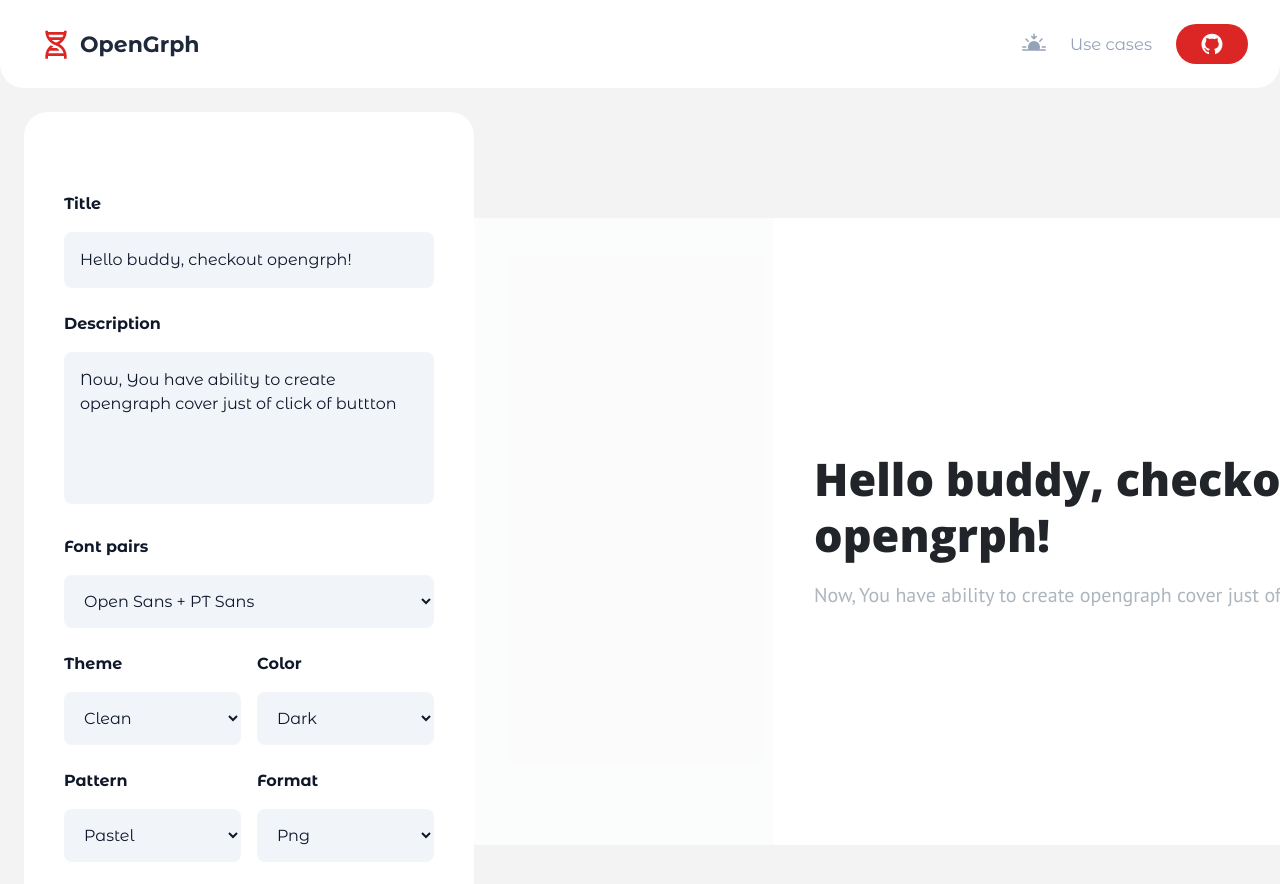
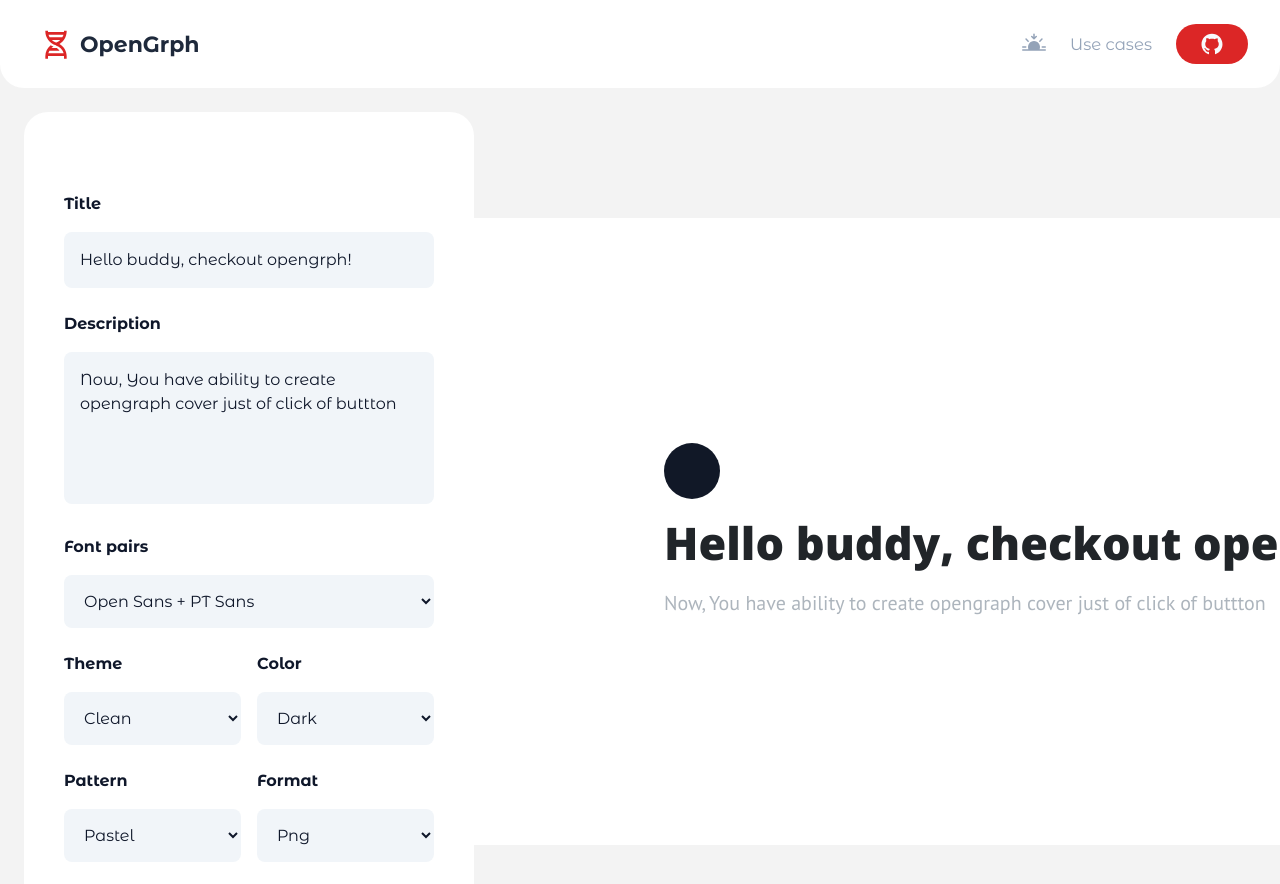
Before and after one commit to Grassper/OpenGrph, a Next.js app: page / in a window 1280 px wide. Shown: the top 884 px of the page. Built offline with nearby package versions, Linux system fonts and the light colour scheme.

Commit message:
feat: theme added

```diff
--- a/components/screen/Home/Components/EditorCanvas.tsx
+++ b/components/screen/Home/Components/EditorCanvas.tsx
@@ -1,6 +1,7 @@
 import { motion } from 'framer-motion';
 import React from 'react';
 import { BsDownload } from 'react-icons/bs';
+import { FaLeaf } from 'react-icons/fa';
 
 import { InputContext } from '@/root/context';
 
@@ -95,6 +96,122 @@ export const EditorCanvas = () => {
     formalFun[key]();
   };
 
+  if (inputState.theme === 'Modern') {
+    return (
+      <div className="flex flex-col items-end">
+        <button
+          className="cursor-pointer p-4 bg-red-500 text-slate-50"
+          onClick={() => downloadHandler()}>
+          <BsDownload className="h-6 w-6 text-slate-50" />
+        </button>
+        <div
+          ref={editorRef}
+          className="w-[1200px] h-[627px] flex flex-col justify-end items-end overflow-hidden"
+          style={{
+            backgroundColor: '#ffffff',
+          }}>
+          <div className="w-3/4 p-10">
+            <motion.h1
+              className="leading-snug mt-4"
+              drag
+              style={{
+                color: '#212529',
+                fontFamily:
+                  fontPairs[inputState.fontPairs]?.title.name ??
+                  'Montserrat Alternates',
+                fontSize: fontPairs[inputState.fontPairs]?.title.size ?? '38px',
+                fontWeight:
+                  fontPairs[inputState.fontPairs]?.title.weight ?? 800,
+                lineHeight:
+                  fontPairs[inputState.fontPairs]?.title.lineHeight ?? 1.25,
+              }}>
+              {inputState.title.substring(0, 70)}
+            </motion.h1>
+            <motion.p
+              className="mt-4 w-5/6"
+              drag
+              style={{
+                color: '#adb5bd',
+                fontFamily:
+                  fontPairs[inputState.fontPairs]?.description.name ??
+                  'Montserrat Alternates',
+                fontSize:
+                  fontPairs[inputState.fontPairs]?.description.size ?? '16px',
+                fontWeight:
+                  fontPairs[inputState.fontPairs]?.description.weight ?? 400,
+                lineHeight:
+                  fontPairs[inputState.fontPairs]?.description.lineHeight ??
+                  1.625,
+              }}>
+              {inputState.description.substring(0, 160)}
+            </motion.p>
+          </div>
+          <div
+            className="h-[100px] w-full"
+            style={{ backgroundColor: '#e9ecef' }}></div>
+        </div>
+      </div>
+    );
+  }
+
+  if (inputState.theme === 'Clean') {
+    return (
+      <div className="flex flex-col items-end">
+        <button
+          className="cursor-pointer p-4 bg-red-500 text-slate-50"
+          onClick={() => downloadHandler()}>
+          <BsDownload className="h-6 w-6 text-slate-50" />
+        </button>
+        <div
+          ref={editorRef}
+          className="w-[1200px] h-[627px] flex items-center justify-center overflow-hidden"
+          style={{
+            backgroundColor: '#ffffff',
+          }}>
+          <div className="w-3/4 p-10">
+            <motion.div
+              className="h-14 w-14 bg-gray-900 rounded-full"
+              drag></motion.div>
+            <motion.h1
+              className="leading-snug mt-4"
+              drag
+              style={{
+                color: '#212529',
+                fontFamily:
+                  fontPairs[inputState.fontPairs]?.title.name ??
+                  'Montserrat Alternates',
+                fontSize: fontPairs[inputState.fontPairs]?.title.size ?? '38px',
+                fontWeight:
+                  fontPairs[inputState.fontPairs]?.title.weight ?? 800,
+                lineHeight:
+                  fontPairs[inputState.fontPairs]?.title.lineHeight ?? 1.25,
+              }}>
+              {inputState.title.substring(0, 70)}
+            </motion.h1>
+            <motion.p
+              className="mt-4 w-5/6"
+              drag
+              style={{
+                color: '#adb5bd',
+                fontFamily:
+                  fontPairs[inputState.fontPairs]?.description.name ??
+                  'Montserrat Alternates',
+                fontSize:
+                  fontPairs[inputState.fontPairs]?.description.size ?? '16px',
+                fontWeight:
+                  fontPairs[inputState.fontPairs]?.description.weight ?? 400,
+                lineHeight:
+                  fontPairs[inputState.fontPairs]?.description.lineHeight ??
+                  1.625,
+              }}>
+              {inputState.description.substring(0, 160)}
+            </motion.p>
+          </div>
+        </div>
+      </div>
+    );
+  }
+
   return (
     <div className="flex flex-col items-end">
       <button
```
Also changed, not shown: hooks/place.txt (deleted).
